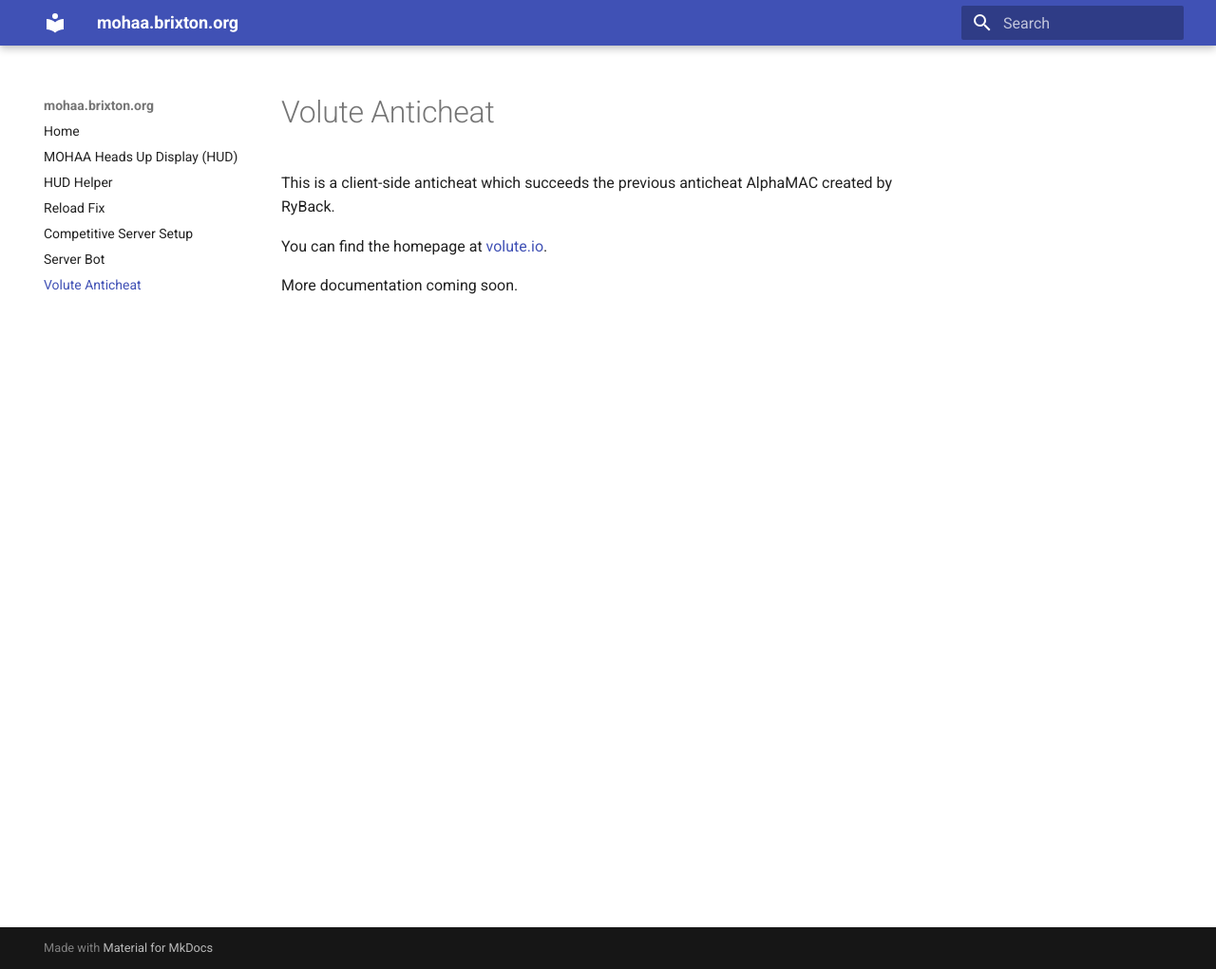
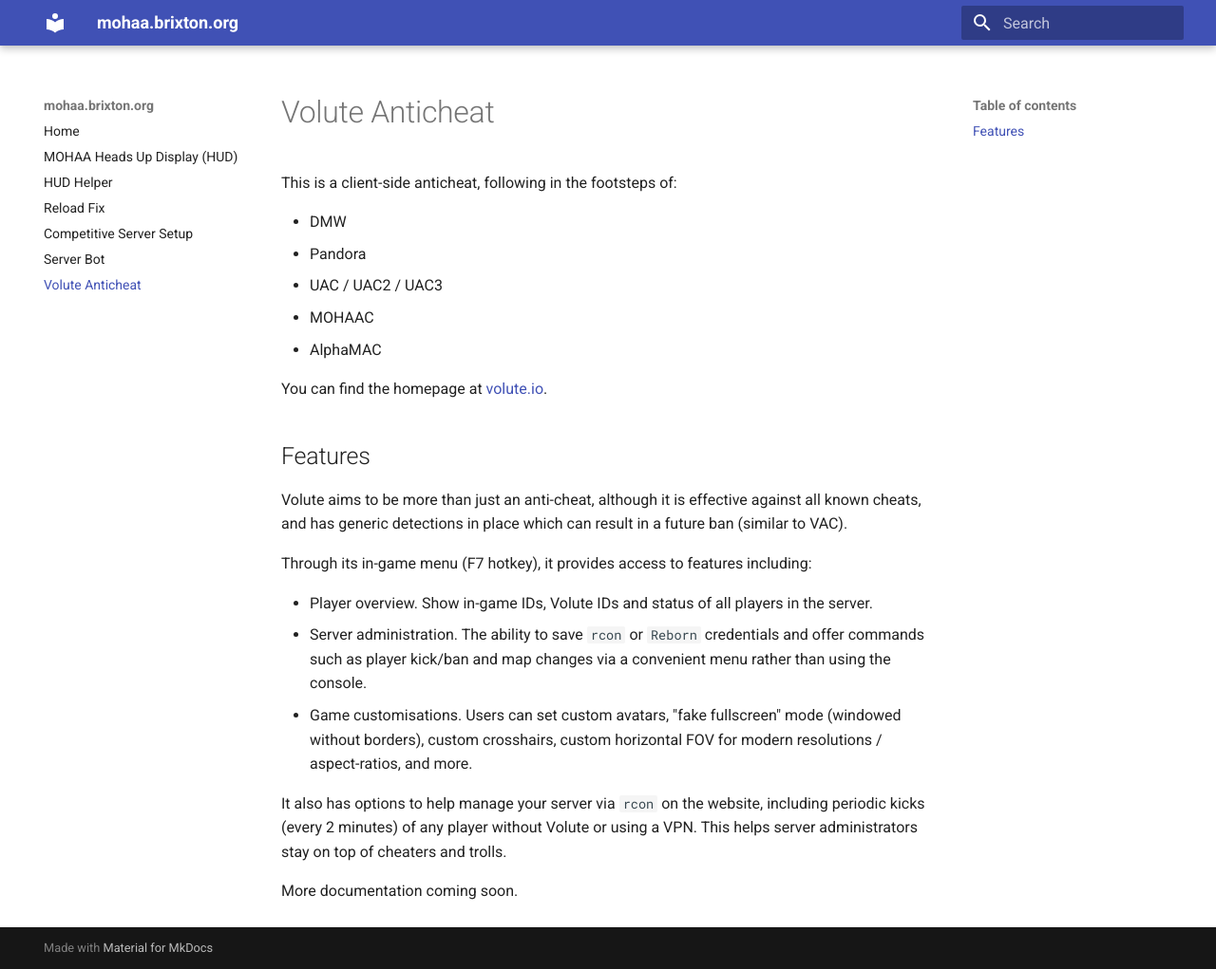
Before and after one commit to brixt0n/mohaa.brixton.org, an MkDocs documentation site: the page built from docs/volute.md, in a window 1280 px wide and 1021 px high. Shown: the whole window at 95% size. Built offline with MkDocs 1.6.1 and Material for MkDocs 9.7.7, drawn with Linux system fonts in a browser that asks for light colours.

Commit message:
add favicon, some more docs

```diff
--- a/docs/volute.md
+++ b/docs/volute.md
@@ -1,8 +1,34 @@
 # Volute Anticheat
-This is a client-side anticheat which succeeds the previous anticheat AlphaMAC
-created by RyBack.
+This is a client-side anticheat, following in the footsteps of:
+
+- DMW
+- Pandora
+- UAC / UAC2 / UAC3
+- MOHAAC
+- AlphaMAC
 
 You can find the homepage at [volute.io](https://volute.io).
+
+## Features
+Volute aims to be more than just an anti-cheat, although it is effective
+against all known cheats, and has generic detections in place which can result
+in a future ban (similar to VAC).
+
+Through its in-game menu (F7 hotkey), it provides access to features including:
+
+- Player overview.  Show in-game IDs, Volute IDs and status of all players in
+the server.
+- Server administration.  The ability to save `rcon` or `Reborn` credentials
+and offer commands such as player kick/ban and map changes via a convenient
+menu rather than using the console.
+- Game customisations.  Users can set custom avatars, "fake fullscreen" mode
+(windowed without borders), custom crosshairs, custom horizontal FOV for
+modern resolutions / aspect-ratios, and more.
+
+It also has options to help manage your server via `rcon` on the website,
+including periodic kicks (every 2 minutes) of any player without Volute or
+using a VPN.  This helps server administrators stay on top of cheaters and
+trolls.
 
 More documentation coming soon.
 <!---
--- a/mkdocs.yml
+++ b/mkdocs.yml
@@ -7,6 +7,7 @@
 #  - path
 theme:
   name: material
+  favicon: 'img/favicon.ico'
 markdown_extensions:
   - attr_list
   - toc:
```
Also changed, not shown: docs/hud.md (+1 -1 lines), docs/server.md (+0 -1 lines), docs/img/favicon.ico (added), site/404.html, site/hud/index.html, site/hudhelper/index.html, site/img/favicon.ico (added), site/index.html, site/reloadfix/index.html, site/search/search_index.json, site/server/index.html, site/serverbot/index.html, site/sitemap.xml, site/volute/index.html, 1 other file.
